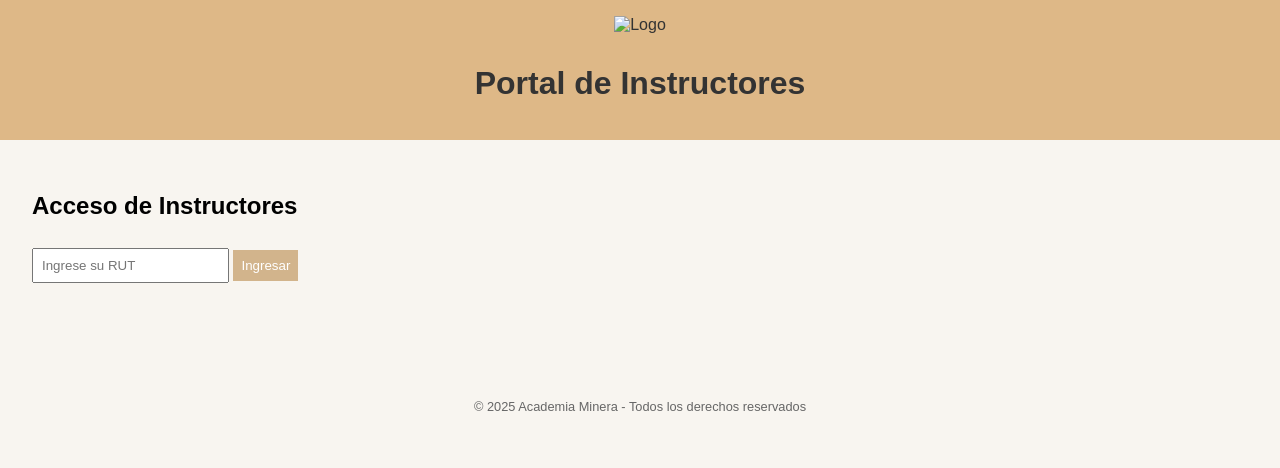
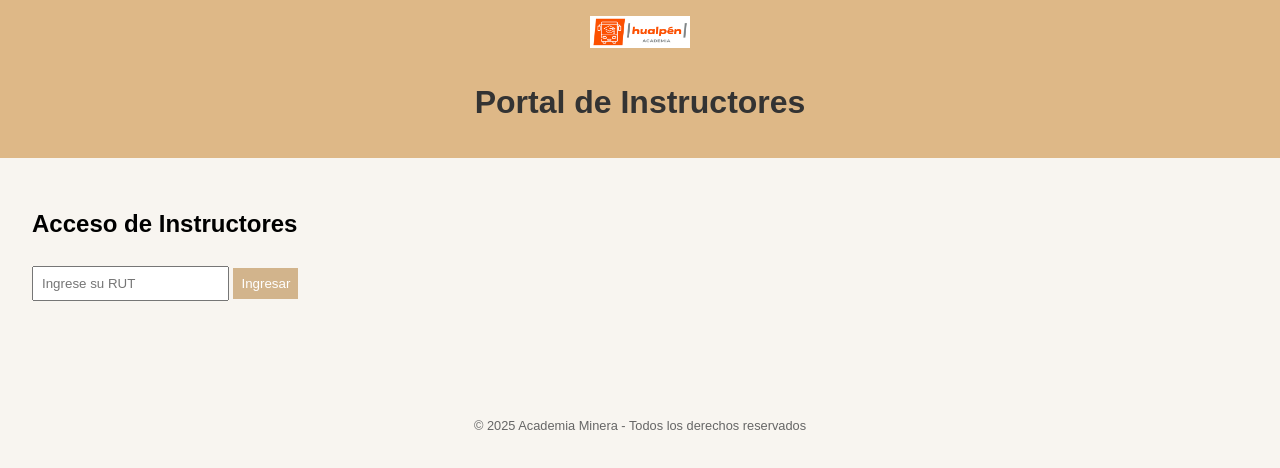
Before and after one commit to Hualpen-Geotec/instructores, a plain HTML site: page index.html in a window 1280 px wide. Drawn offline with Linux system fonts and the light colour scheme.

Commit message:
Update index.html

```diff
--- a/index.html
+++ b/index.html
@@ -8,7 +8,7 @@
 </head>
 <body>
   <header>
-    <img src="logo_academia.png" alt="Logo" class="logo">
+    <img src="logo academia (002).png" alt="Logo" class="logo">
     <h1>Portal de Instructores</h1>
   </header>
 
```
